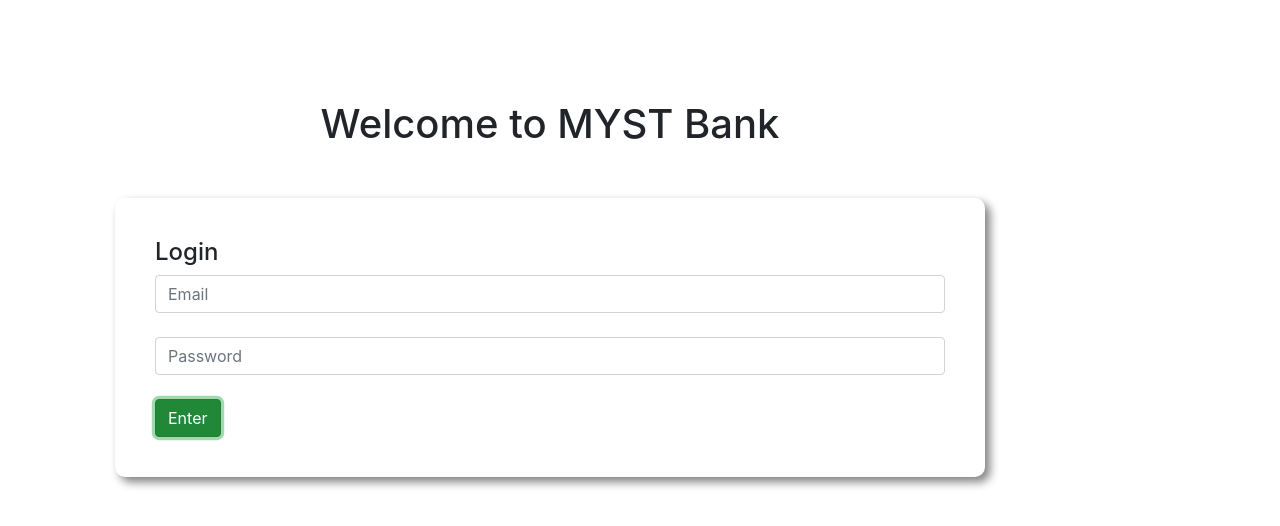
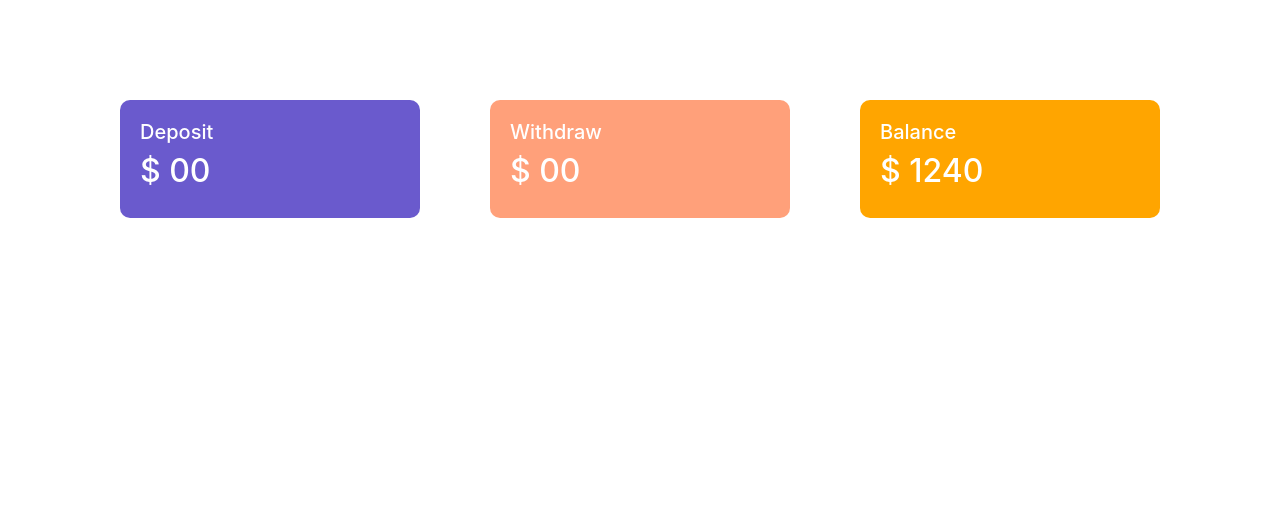
Before and after one commit to eshansaif/myst-bank, a plain HTML site: page index.html in a window 1280 px wide. Both pictures are taken after a click on the button "Enter". Drawn offline with nearby package versions, Linux system fonts and the light colour scheme.

Commit message:
Transaction area upper part is done

```diff
--- a/index.html
+++ b/index.html
@@ -8,20 +8,52 @@
     <link rel="stylesheet" href="https://stackpath.bootstrapcdn.com/bootstrap/4.4.1/css/bootstrap.min.css" integrity="sha384-Vkoo8x4CGsO3+Hhxv8T/Q5PaXtkKtu6ug5TOeNV6gBiFeWPGFN9MuhOf23Q9Ifjh" crossorigin="anonymous">
 </head>
 <body>
-    <div id="login-area" class="col-md-10">
+    <div id="login-area">
         <h1 class="text-center">Welcome to MYST Bank</h1>
         <div class="submit-area ">
             <h4>Login</h4>
-            <input type="text" class="form-control col-md-12" placeholder="Email"> <br>
-            <input type="password" name="" id="" class="form-control col-md-12" placeholder="Password"> <br>
-            <button class="btn btn-success">Enter</button>
+            <input type="text" class="form-control" placeholder="Email"> <br>
+            <input type="password" name="" id="" class="form-control" placeholder="Password"> <br>
+            <button id="login" class="btn btn-success">Enter</button>
+        </div>
+    </div>
+    <div id="transaction-area">
+        <div class="row">
+            <div class="col-md-4">
+                <div class="deposit status">
+                    <h5>Deposit</h5>
+                    <h2>$ <span id="currentDeposit">00</span></h2>
+                </div>
+            </div>
+            <div class="col-md-4">
+                <div class="withdraw status">
+                    <h5>Withdraw</h5>
+                    <h2>$ <span id="currentWithdraw">00</span></h2>
+                </div>
+            </div>
+            <div class="col-md-4">
+                <div class="balance status">
+                    <h5>Balance</h5>
+                    <h2>$ <span id="currentBalance">1240</span></h2>
+                </div>
+            </div>
         </div>
     </div>
 
 
 
-    <script src="https://code.jquery.com/jquery-3.4.1.slim.min.js" integrity="sha384-J6qa4849blE2+poT4WnyKhv5vZF5SrPo0iEjwBvKU7imGFAV0wwj1yYfoRSJoZ+n" crossorigin="anonymous"></script>
+    <!-- <script src="https://code.jquery.com/jquery-3.4.1.slim.min.js" integrity="sha384-J6qa4849blE2+poT4WnyKhv5vZF5SrPo0iEjwBvKU7imGFAV0wwj1yYfoRSJoZ+n" crossorigin="anonymous"></script>
     <script src="https://cdn.jsdelivr.net/npm/popper.js@1.16.0/dist/umd/popper.min.js" integrity="sha384-Q6E9RHvbIyZFJoft+2mJbHaEWldlvI9IOYy5n3zV9zzTtmI3UksdQRVvoxMfooAo" crossorigin="anonymous"></script>
-    <script src="https://stackpath.bootstrapcdn.com/bootstrap/4.4.1/js/bootstrap.min.js" integrity="sha384-wfSDF2E50Y2D1uUdj0O3uMBJnjuUD4Ih7YwaYd1iqfktj0Uod8GCExl3Og8ifwB6" crossorigin="anonymous"></script>
+    <script src="https://stackpath.bootstrapcdn.com/bootstrap/4.4.1/js/bootstrap.min.js" integrity="sha384-wfSDF2E50Y2D1uUdj0O3uMBJnjuUD4Ih7YwaYd1iqfktj0Uod8GCExl3Og8ifwB6" crossorigin="anonymous"></script> -->
+    <script>
+        const loginBtn = document.getElementById("login");
+        loginBtn.addEventListener("click",function(){
+            const loginArea = document.getElementById("login-area");
+            loginArea.style.display = "none";
+
+            const transactionArea = document.getElementById("transaction-area");
+            transactionArea.style.display = "block";
+        })
+    </script>
 </body>
 </html>
--- a/style.css
+++ b/style.css
@@ -9,3 +9,27 @@ body{
     box-shadow: 5px 5px 10px gray;
 
 }
+
+#transaction-area{
+    display: none;
+}
+
+.status{
+    margin: 0px 20px;
+    padding: 20px;
+    color: white;
+    border-radius: 10px;
+}
+
+.deposit{
+    background-color: slateblue;
+
+}
+
+.withdraw{
+    background-color: lightsalmon;
+}
+
+.balance{
+    background-color: orange;
+}
```
